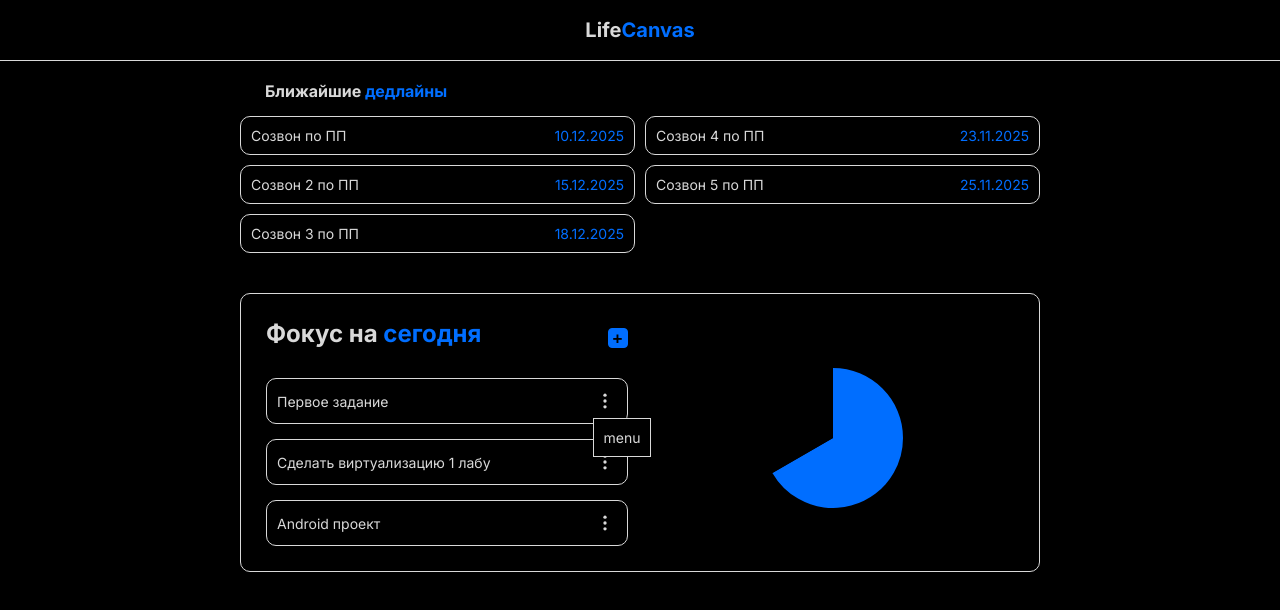
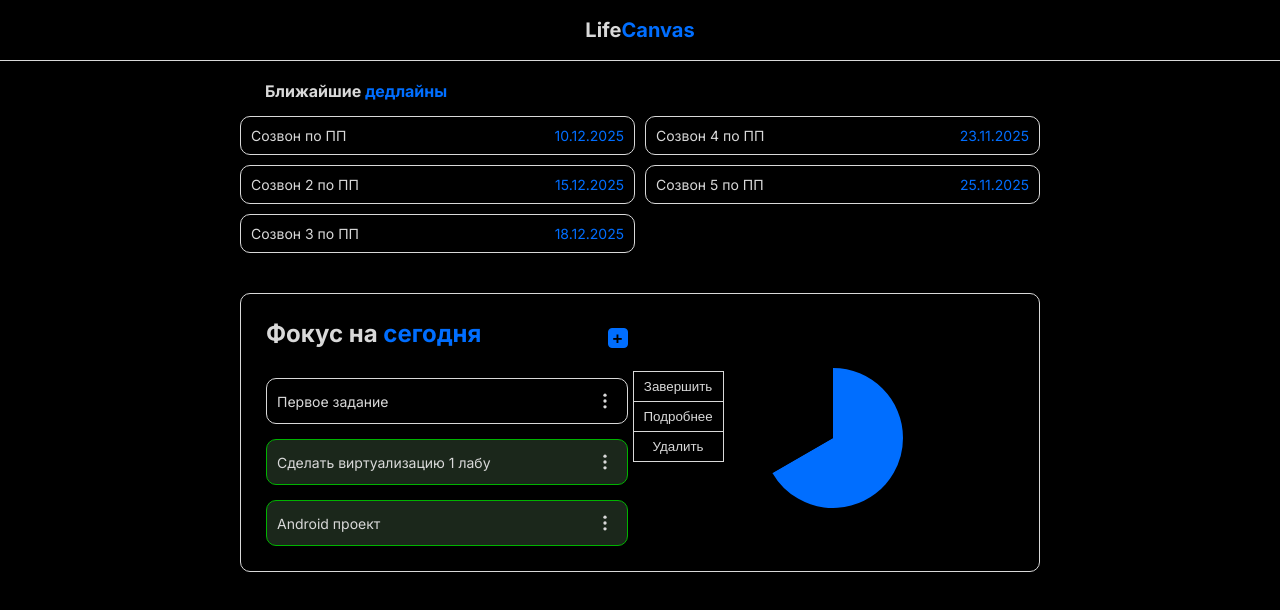
Before and after one commit to D1n8/life-canvas, a React (Vite) app in the folder frontend/: page / in a window 1280 px wide. Both pictures are taken after a click on the icon 604 px from the left and 401 px from the top of the page. Shown: the top 610 px of the page. Built offline with nearby package versions, Linux system fonts and the light colour scheme.

Commit message:
add deleting and completing task

```diff
--- a/frontend/src/modules/FocusToday/FocusToday.tsx
+++ b/frontend/src/modules/FocusToday/FocusToday.tsx
@@ -19,6 +19,18 @@ function FocusToday() {
         setList([...list, { id: Date.now(), title: title, isCompleted: false }])
     }
 
+    const deleteTask = (id: number) => {
+        const filteredList = list.filter(item => item.id !== id)
+        setList(filteredList)
+    }
+
+    const completeTask = (id: number) => {
+        const taskIndex = list.findIndex(item => item.id === id)
+        const copyList = structuredClone(list)
+        copyList[taskIndex].isCompleted = true;
+        setList(copyList)
+    }
+
     // diagramm
     const totalTasks = list.length
     const totalCompletedTasks = list.filter(task => task.isCompleted).length
@@ -35,7 +47,11 @@ function FocusToday() {
 
     return (
         <div className='focus-today'>
-            <FocusList list={list} openModal={() => setIsModalOpenCreate(true)} />
+            <FocusList
+                list={list}
+                completeTask={completeTask}
+                deleteTask={deleteTask}
+                openModal={() => setIsModalOpenCreate(true)} />
             <div className='focus-today-diagramm'>
                 <div className="focus-today-diagramm-container">
                     <Pie data={data}></Pie>
--- a/frontend/src/modules/FocusToday/components/FocusItem/FocusItem.css
+++ b/frontend/src/modules/FocusToday/components/FocusItem/FocusItem.css
@@ -12,3 +12,29 @@
 .focus-item-text{
     width: max-content;
 }
+
+.focus-item .menu-container{
+    display: flex;
+    flex-direction: column;
+}
+
+.focus-item .menu-btn{
+    padding: 7px 10px ;
+    background-color: black;
+    color: var(--main-gray);
+    border: none;
+    cursor: pointer;
+}
+
+.focus-item .menu-btn:hover{
+    background-color: rgba(255, 255, 255, 0.2);
+}
+
+.focus-item .menu-btn:not(:last-child){
+    border-bottom: 1px solid var(--main-gray);
+}
+
+.focus-item.isCompleted{
+    background-color: rgba(175, 255, 175, 0.151);
+    border-color: rgb(0, 179, 0);
+}
--- a/frontend/src/modules/FocusToday/components/FocusItem/FocusItem.tsx
+++ b/frontend/src/modules/FocusToday/components/FocusItem/FocusItem.tsx
@@ -6,7 +6,13 @@ import './FocusItem.css'
 import { useRef, useState } from 'react';
 import Menu from '../../../../ui/Menu/Menu';
 
-function FocusItem(item: IFocusItem) {
+interface IFocusItemProps {
+    item: IFocusItem,
+    completeTask: (id: number) => void,
+    deleteTask: (id: number) => void
+}
+
+function FocusItem({item, completeTask, deleteTask}: IFocusItemProps) {
     const [isOpenMenu, setIsOpenMenu] = useState(false)
     const [menuPosition, setMenuPosition] = useState({ top: 0, left: 0 })
     const moreRef = useRef<SVGSVGElement>(null)
@@ -19,11 +25,32 @@ function FocusItem(item: IFocusItem) {
         }
     };
 
+    const handleDeleteTask = (id: number) => {
+        deleteTask(id)
+        setIsOpenMenu(false)
+    }
+
     return (
-        <TextBox className='focus-item'>
+        <TextBox className={`focus-item${item.isCompleted ? ' isCompleted' : ''}`}>
             <span className='focus-item-text'>{item.title}</span>
             <MoreVert ref={moreRef} setOpen={() => { handleOpen() }} />
-            <Menu style={{ top: menuPosition.top + 5, left: menuPosition.left }} className='focus-item-more-menu' isOpen={isOpenMenu} onClose={() => setIsOpenMenu(false)}>menu</Menu>
+            <Menu
+                style={{ top: menuPosition.top - 42, left: menuPosition.left + 40 }}
+                className='focus-item-more-menu'
+                isOpen={isOpenMenu}
+                onClose={() => setIsOpenMenu(false)}>
+                    <div className="menu-container">
+                        <button
+                            className="menu-btn"
+                            onClick={() => completeTask(item.id)}
+                            >Завершить</button>
+                        <button className='menu-btn'>Подробнее</button>
+                        <button
+                            className='menu-btn'
+                            onClick={() => handleDeleteTask(item.id)}
+                            >Удалить</button>
+                    </div>
+            </Menu>
         </TextBox>
     );
 }
--- a/frontend/src/modules/FocusToday/components/FocusList/FocusList.tsx
+++ b/frontend/src/modules/FocusToday/components/FocusList/FocusList.tsx
@@ -8,10 +8,12 @@ import type { IFocusItem } from '../../types/models';
 
 interface IFocusListProps {
     list: IFocusItem[],
+    deleteTask: (id: number) => void,
+    completeTask: (id: number) => void,
     openModal: () => void
 }
 
-function FocusList({ list, openModal }: IFocusListProps) {
+function FocusList({ list, openModal, completeTask, deleteTask }: IFocusListProps) {
     return (
         <div className="focus-list">
             <div className="focus-list-top">
@@ -21,7 +23,7 @@ function FocusList({ list, openModal }: IFocusListProps) {
 
             <ul className='focus-list-container'>
                 {list.map(item =>
-                    <FocusItem {...item}/>
+                    <FocusItem completeTask={completeTask} deleteTask={deleteTask} item={item}/>
                 )}
             </ul>
         </div>
--- a/frontend/src/ui/Menu/Menu.module.css
+++ b/frontend/src/ui/Menu/Menu.module.css
@@ -1,7 +1,6 @@
 .menu {
     position: relative;
     width: max-content;
-    padding: 10px;
     border: 1px solid var(--main-gray);
     background-color: black;
 }
```
